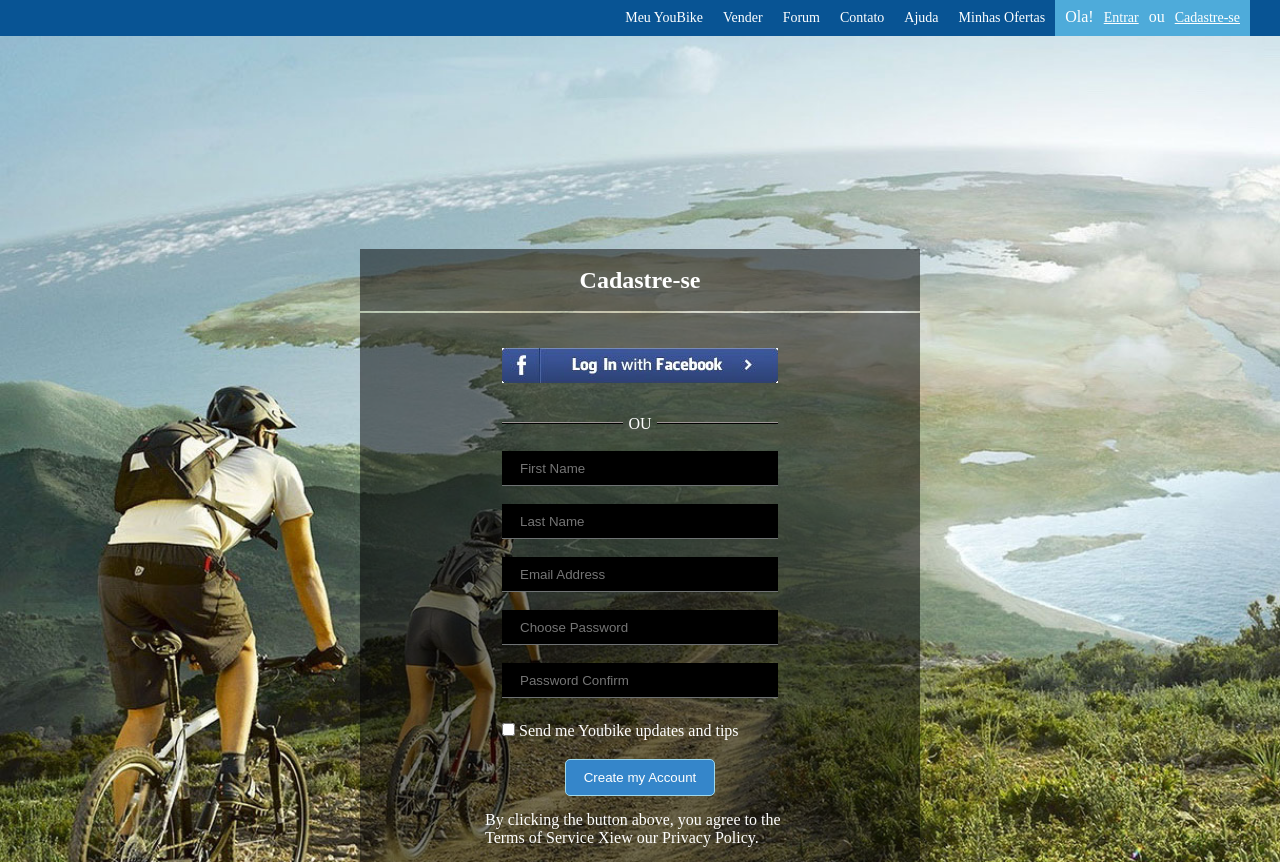
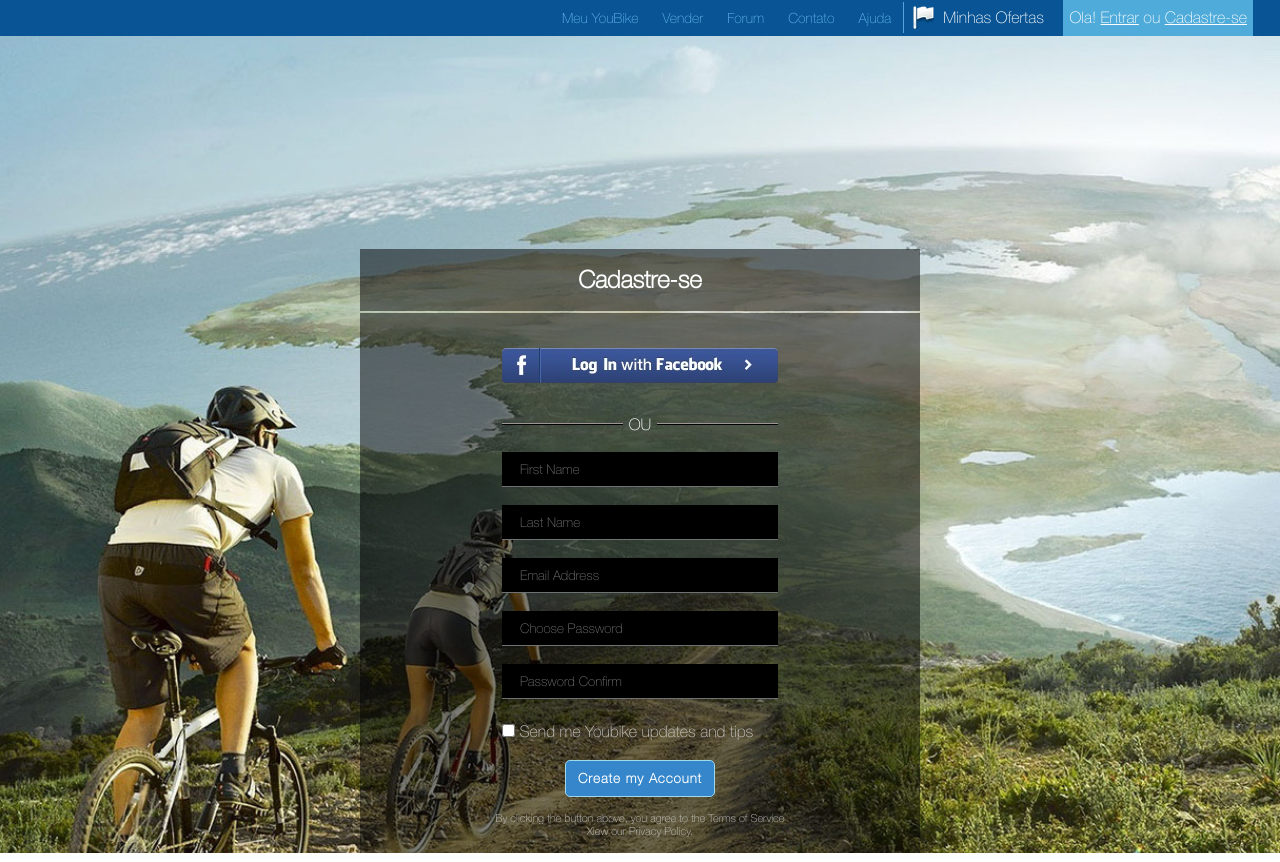
Before and after one commit to molodshiy/vanok1993.github.io, a plain HTML site: page GoIT/markup/home/lesson5/index.html in a window 1280 px wide. Drawn offline with Linux system fonts and the light colour scheme.

Commit message:
Full lesson5.

```diff
--- a/GoIT/markup/home/lesson5/css/style.css
+++ b/GoIT/markup/home/lesson5/css/style.css
@@ -1,7 +1,19 @@
+@font-face {
+    font-family: 'Helvetica Neue Regular';
+    src: url('../font/helveticaneue-thin-webfont.eot');
+    src: url('../font/helveticaneue-thin-webfont.eot?#iefix') format('embedded-opentype'),
+    url('../font/helveticaneue-thin-webfont.woff2') format('woff2'),
+    url('../font/helveticaneue-thin-webfont.woff') format('woff'),
+    url('../font/helveticaneue-thin-webfont.ttf') format('truetype');
+    font-weight: normal;
+    font-style: normal;
+}
+
 * {
     margin: 0;
     padding: 0;
     color: white;
+    font-family: 'Helvetica Neue Regular', sans-serif;
 }
 
 .clearfix:after {
@@ -21,9 +33,13 @@ header {
     height: 36px;
 }
 
+.wrapper_header {
+    float: right;
+    width: 730px;
+}
+
 .menu {
-    float: right;
-    margin-right: 30px;
+    float: left;
 }
 
 .menu li {
@@ -38,21 +54,50 @@ header {
 .menu li a {
     font-size: 14px;
     display: inline-block;
-    padding: 10px;
+    padding: 10px 12px;
+    text-decoration: none;
+    color: #60b5ed;
+}
+
+.menu li a:hover {
+    color: white;
+}
+
+.menu_offers {
+    float: left;
+    position: relative;
+    width: 160px;
+}
+
+.menu_offers:before {
+    content: "";
+    display: block;
+    position: absolute;
+    height: 31px;
+    width: 1px;
+    background-color: #56a2dc;
+    top: 2px;
+    left: 0;
+}
+
+.menu_offers a {
+    padding: 8px 0 9px 40px;
+    display: block;
     text-decoration: none;
 }
 
-.menu_offers {
-
-}
-
-.menu_login a {
-    padding: 0;
-    text-decoration: underline !important;
+.menu_offers img {
+    position: absolute;
+    left: 10px;
+    top: 6px;
 }
 
 .menu_login {
-    padding-left: 10px;
+    float: left;
+    width: 190px;
+    height: 36px;
+    line-height: 36px;
+    text-align: center;
     background-color: #4eabda;
 }
 
@@ -73,7 +118,6 @@ header {
     line-height: 62px;
 }
 
-
 .form_wrapper {
     background: rgba(0, 0, 0, 0.5);
     width: 100%;
@@ -89,7 +133,6 @@ header {
     vertical-align: bottom;
     float: left;
 }
-
 
 .separator:before {
     position: absolute;
@@ -143,6 +186,10 @@ header {
     margin-top: 25px;
 }
 
+label {
+    color: #ccc;
+}
+
 .submit {
     border: 1px solid #9ED9ED;
     border-radius: 5px;
@@ -150,8 +197,11 @@ header {
     padding: 10px 0;
     width: 150px;
     margin: 19px auto 0;
+    font-weight: bold;
     display: block;
+    letter-spacing: 1px;
 }
+
 .submit:hover {
     background: #274791;
 }
@@ -165,4 +215,7 @@ header {
     width: 310px;
     margin: 0 auto;
     padding: 15px 0;
+    color: #ccc;
+    font-size: 11px;
+    text-align: center;
 }
--- a/GoIT/markup/home/lesson5/index.html
+++ b/GoIT/markup/home/lesson5/index.html
@@ -9,15 +9,17 @@
 <div class="container">
 
     <header class="clearfix">
+        <div class="wrapper_header">
             <ul class="menu">
                 <li><a href="#">Meu YouBike</a></li>
                 <li><a href="#">Vender</a></li>
                 <li><a href="#">Forum</a></li>
                 <li><a href="#">Contato</a></li>
                 <li><a href="#">Ajuda</a></li>
-            <li class="menu_offers"><a href="#">Minhas Ofertas</a></li>
-            <li class="menu_login">Ola!<a href="#">Entrar</a>ou<a href="#">Cadastre-se</a></li>
             </ul>
+            <div class="menu_offers"><a href="#"><img src="img/flag.png">Minhas Ofertas</a></div>
+            <div class="menu_login">Ola! <a href="#">Entrar</a> ou <a href="#">Cadastre-se</a></div>
+        </div>
     </header>
 
     <div class="content">
@@ -27,8 +29,8 @@
         <div class="form_wrapper">
             <div class="content_form">
                 <div class="facebook_buttons clearfix">
-                    <a class="facebook" href="#"><img src="img/facebook.jpg"></a>
-                    <a href="#"><img src="img/login_facebook.jpg"></a>
+                    <a class="facebook" href="#"><img src="img/facebook.png"></a>
+                    <a href="#"><img src="img/login_facebook.png"></a>
                 </div>
 
                 <div class="separator">OU</div>
```
Also changed, not shown: GoIT/markup/home/lesson5/font/helveticaneue-thin-webfont.ttf (added), GoIT/markup/home/lesson5/font/helveticaneue-thin-webfont.woff (added), GoIT/markup/home/lesson5/font/helveticaneue-thin-webfont.woff2 (added), GoIT/markup/home/lesson5/img/facebook.jpg (deleted), GoIT/markup/home/lesson5/img/facebook.png (added), GoIT/markup/home/lesson5/img/flag.png (added), GoIT/markup/home/lesson5/img/login_facebook.jpg (deleted), GoIT/markup/home/lesson5/img/login_facebook.png (added), 1 other file. Lines whose indentation alone changed are shown as unchanged.
